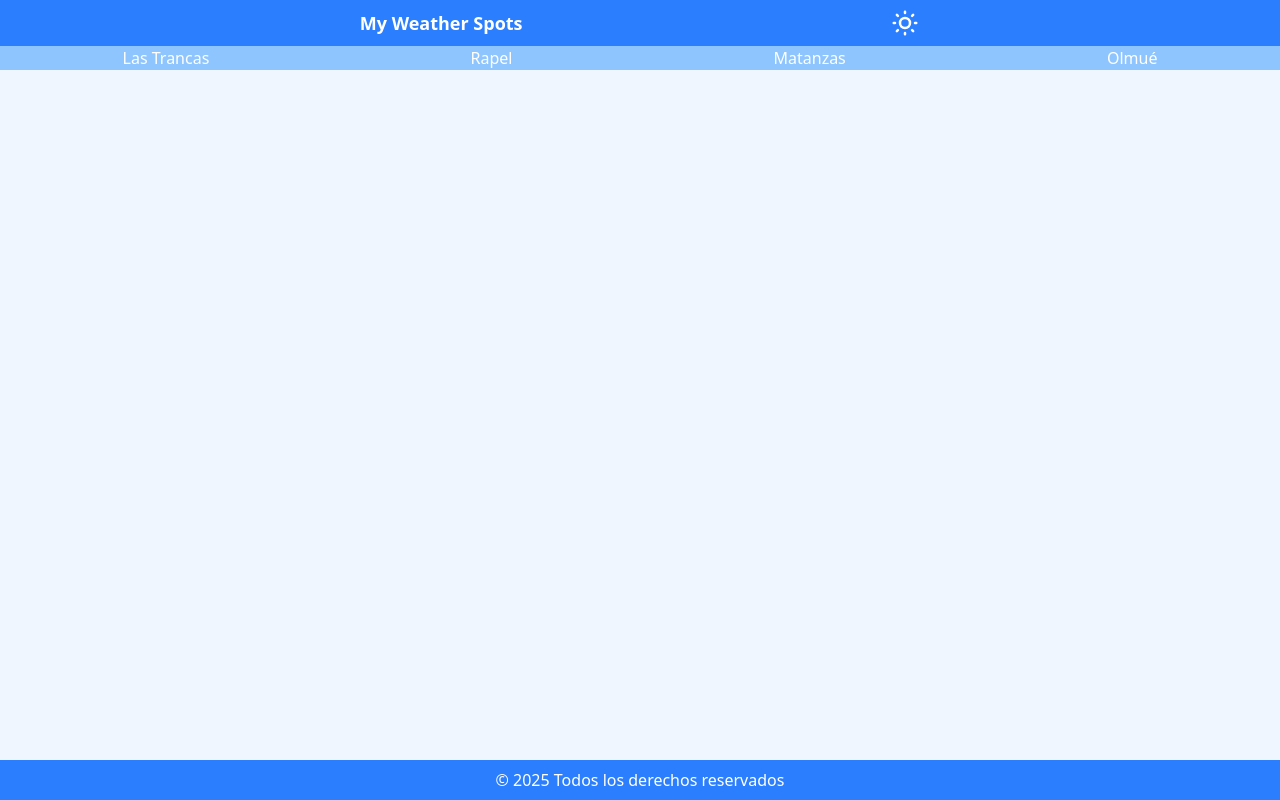
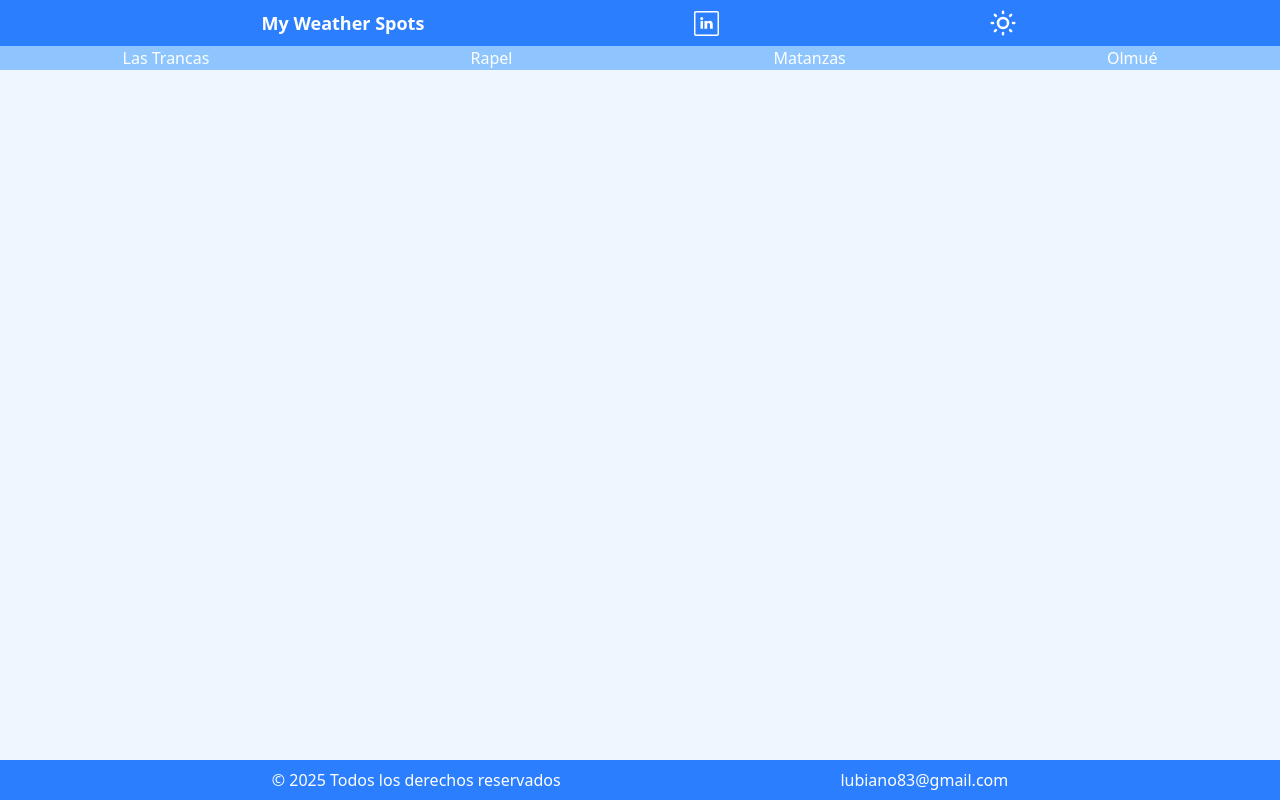
Before and after one commit to lubiano83/Entrega-Final-Modulo-5-Bootcamp-DWFS-UDD, a React (Vite) app: page / in a window 1280 px wide. Built offline with nearby package versions, Linux system fonts and the light colour scheme; no server answers.

Commit message:
agregando links

```diff
--- a/src/component/footer/Footer.jsx
+++ b/src/component/footer/Footer.jsx
@@ -7,8 +7,11 @@ const Footer = () => {
   const year = new Date().getFullYear();
 
   return (
-    <div className={`flex justify-center items-center p-2 text-white ${isDarkMode ? "bg-amber-500" : "bg-blue-500" }`}>
+    <div className={`flex justify-evenly items-center gap-4 p-2 text-white ${isDarkMode ? "bg-amber-500" : "bg-blue-500" }`}>
       © {year} Todos los derechos reservados
+      <a href="mailto:lubiano83@gmail.com" class="hover:text-gray-700">
+        <h3>lubiano83@gmail.com</h3>
+      </a>
     </div>
   )
 }
--- a/src/component/navbar/Navbar.jsx
+++ b/src/component/navbar/Navbar.jsx
@@ -9,7 +9,10 @@ const Navbar = () => {
   return (
     <div className={`flex justify-evenly items-center p-2  gap-4 ${isDarkMode ? "bg-amber-500" : "bg-blue-500"}`}>
       <Logo />
-      <img src="/sun-svgrepo-com.svg" alt="modo light" width={30} height={30} onClick={toggleDarkMode}/>
+      <a href="https://www.linkedin.com/in/jos%C3%A9-pablo-lubiano-08559b9a/" target="_blank" rel="noopener noreferrer">
+        <img src="/linkedin-rounded-border-svgrepo-com.svg" alt="LinkedIn" width={25} height={25} className='hover:scale-110'/>
+      </a>
+      <img src="/sun-svgrepo-com.svg" alt="modo light" width={30} height={30} onClick={toggleDarkMode} className='hover:scale-110'/>
     </div>
   )
 }
```
Also changed, not shown: public/linkedin-rounded-border-svgrepo-com.svg (added).
